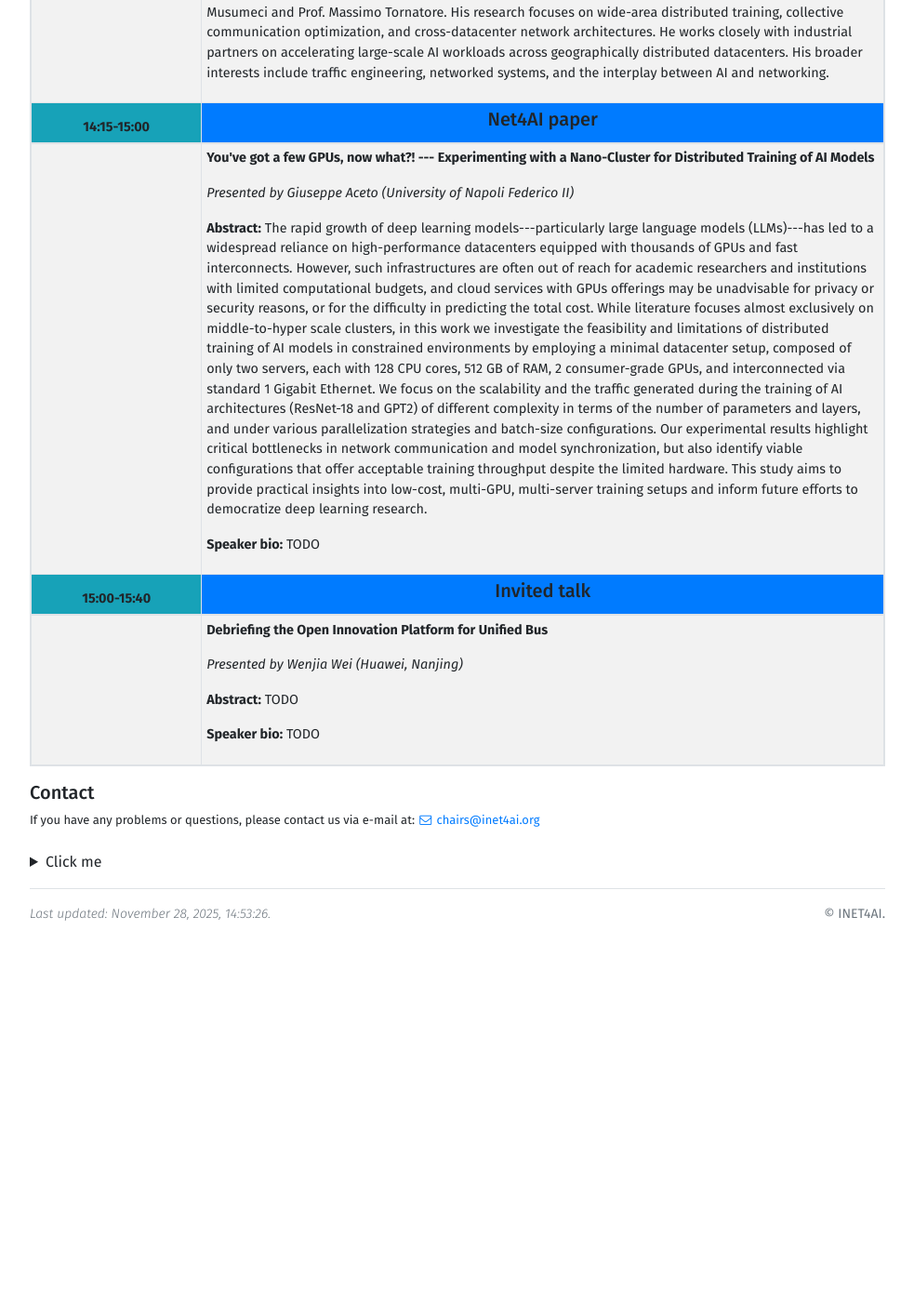
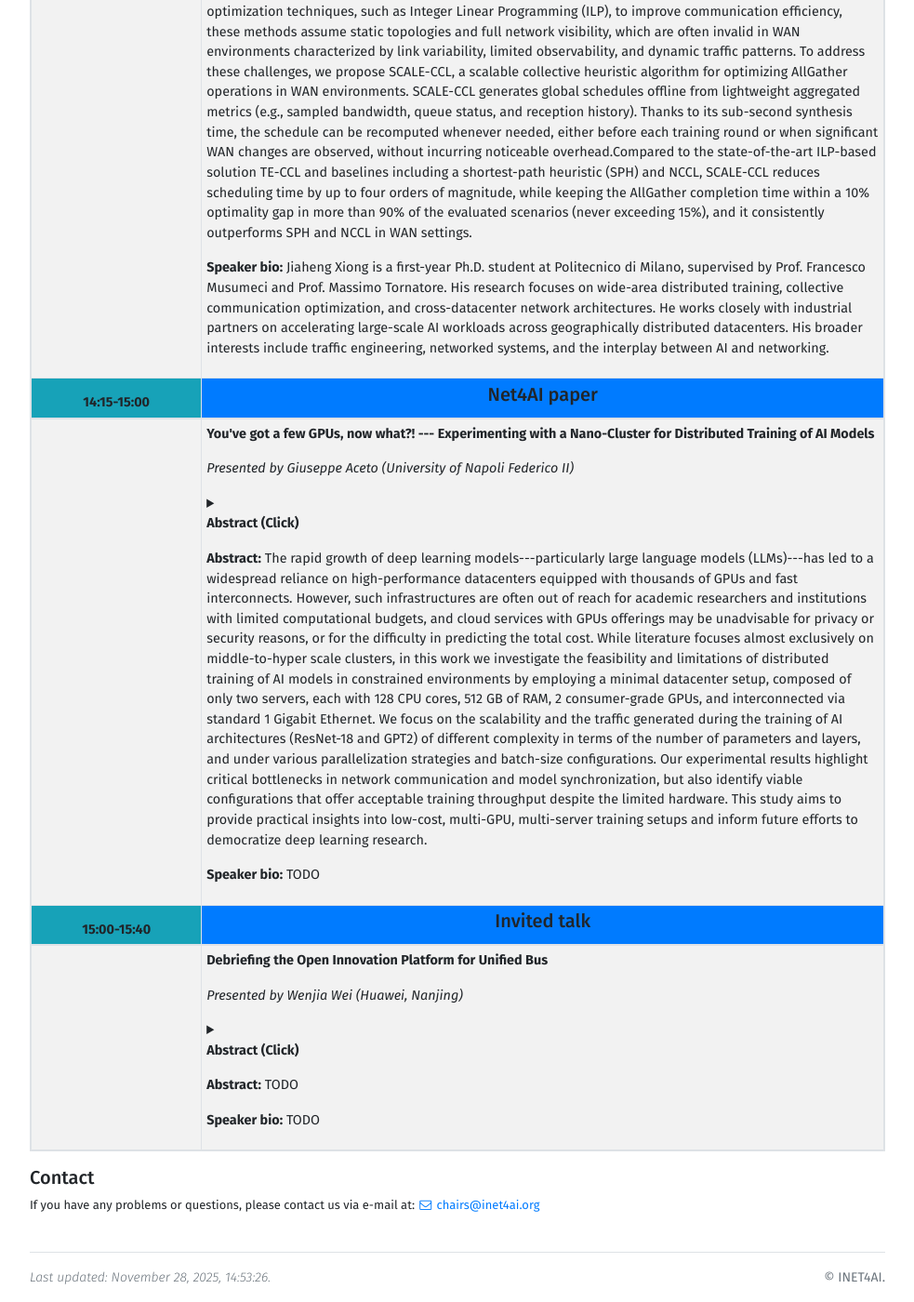
Before and after one commit to IRTF-net4AI/inet4ai, a Jekyll site: the page built from program.html, in a window 1280 px wide and 1400 px high, scrolled down 3256 px. Shown: the whole window at 93% size, without its empty margins (148-1131 px from the left). Built offline with Jekyll 4.4.1, drawn with Linux system fonts in a browser that asks for light colours; before the commit the page ends 4265 px from its top, so only the background shows below that; some of the changed text lies outside the part shown.

Commit message:
Enhance event display with abstract details
Added a collapsible details section for event abstracts.

````diff
--- a/program.html
+++ b/program.html
@@ -73,6 +73,10 @@ slide_id: 4
                                         <p><b>{{event.title}}</b></p>
                                         <p><i>Presented by {{event.speaker}}</i></p>
                                         {% if event.abstract %}
+                                            <details>
+                                              <summary><p><b>Abstract (Click)</b></p></summary>
+                                              <p>{{event.abstract}}</p>
+                                            </details>
                                             <p><b>Abstract:</b> {{event.abstract}}</p>
                                         {% endif %}
                                         {% if event.bio %}
@@ -100,20 +104,3 @@ slide_id: 4
         </div>
     </div>
 </div>
-
-<details>
-  <summary>Click me</summary>
-
-  ### Heading
-  1. Foo
-  2. Bar
-     * Baz
-     * Qux
-
-  ### Some Javascript
-  ```js
-  function logSomething(something) {
-    console.log('Something', something);
-  }
-  ```
-</details>
````
